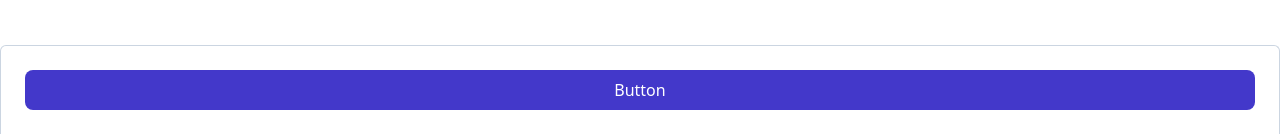
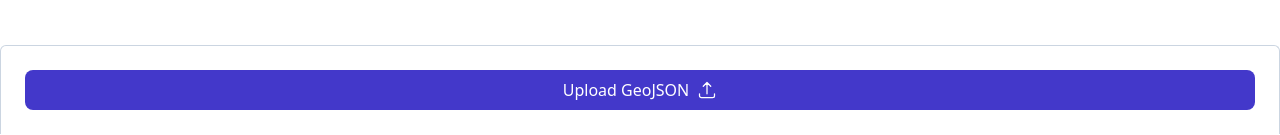
Before and after one commit to ariel-salgado/demps, a SvelteKit app: page /environment in a window 1280 px wide. Shown: the part 665-800 px from the top of the page. Built offline with nearby package versions, Linux system fonts and the light colour scheme.

Commit message:
Added preprocessing on file upload

```diff
--- a/src/routes/(app)/environment/+page.svelte
+++ b/src/routes/(app)/environment/+page.svelte
@@ -1,7 +1,36 @@
 <script lang="ts">
+	import type { FeatureCollection, Feature } from 'geojson';
+
 	import { envStore } from '$lib/stores';
-	import { Button } from '$lib/components/ui/button';
+	import { UploadIcon } from '$lib/components/icons';
+	import { Fileupload } from '$lib/components/ui/forms';
+	import { isValidGeoJSON, preprocessGeoJSON } from '$lib/utils';
 	import { Editor, Widgets, Clipboard, Download } from '$lib/components/codemirror';
+
+	let files: FileList | null = $state(null);
+
+	const handleUpload = () => {
+		if (!!files && files.length > 0) {
+			const reader = new FileReader();
+
+			reader.onload = () => {
+				const uploadedData = reader.result as string;
+
+				if (!isValidGeoJSON(uploadedData)) {
+					alert('Invalid GeoJSON');
+					return;
+				}
+
+				const geojson = preprocessGeoJSON(JSON.parse(uploadedData));
+				envStore.set(geojson);
+			};
+
+			const file = files[0] as File;
+			const blob = new Blob([file], { type: file.type });
+
+			reader.readAsText(blob);
+		}
+	};
 </script>
 
 <Editor data={envStore}>
@@ -12,6 +41,9 @@
 		</Widgets>
 	{/snippet}
 	{#snippet actions()}
-		<Button>Button</Button>
+		<Fileupload accept=".geojson" bind:files onUpload={handleUpload}>
+			<span>Upload GeoJSON</span>
+			<UploadIcon class="mt-0.5 h-5 w-5" />
+		</Fileupload>
 	{/snippet}
 </Editor>
```
